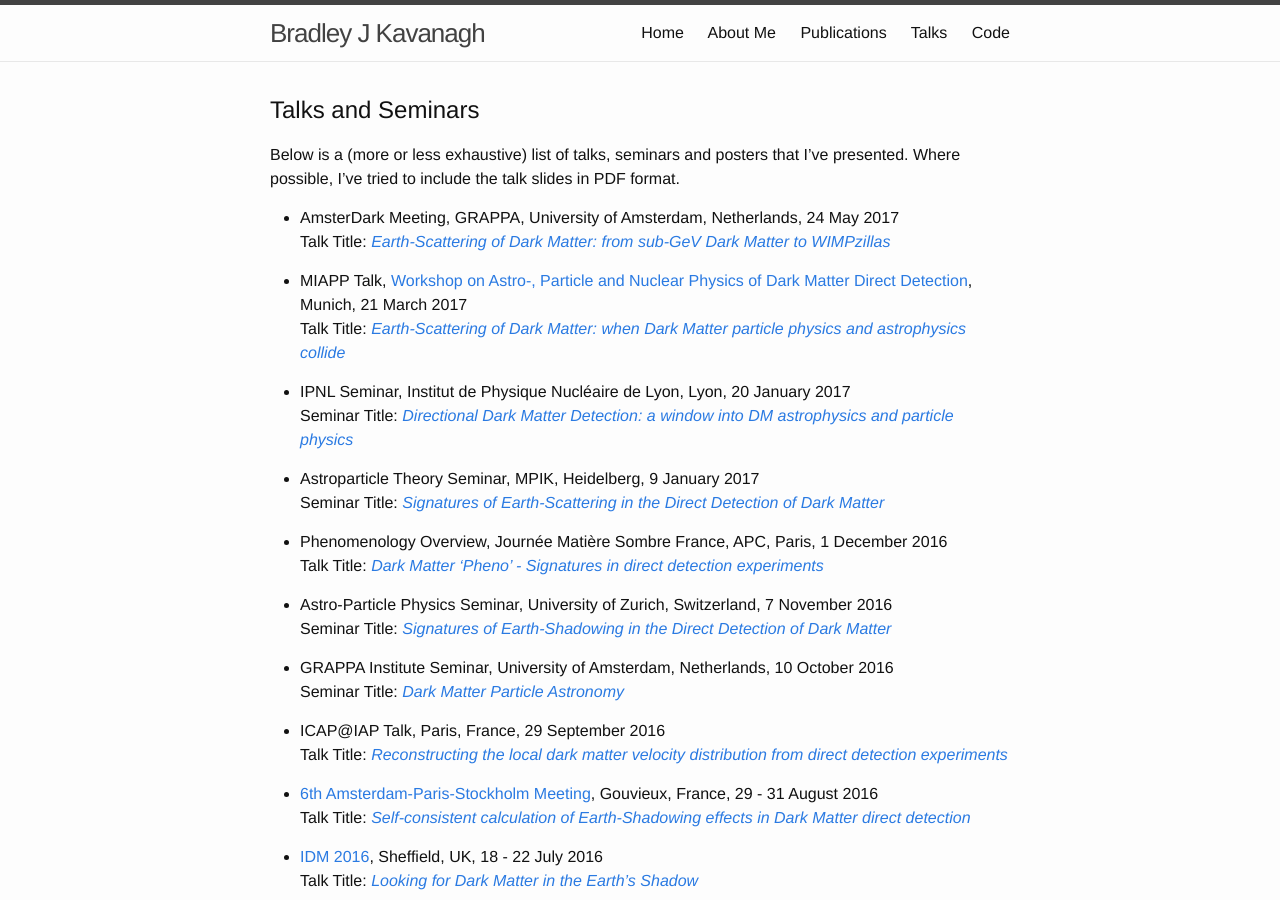
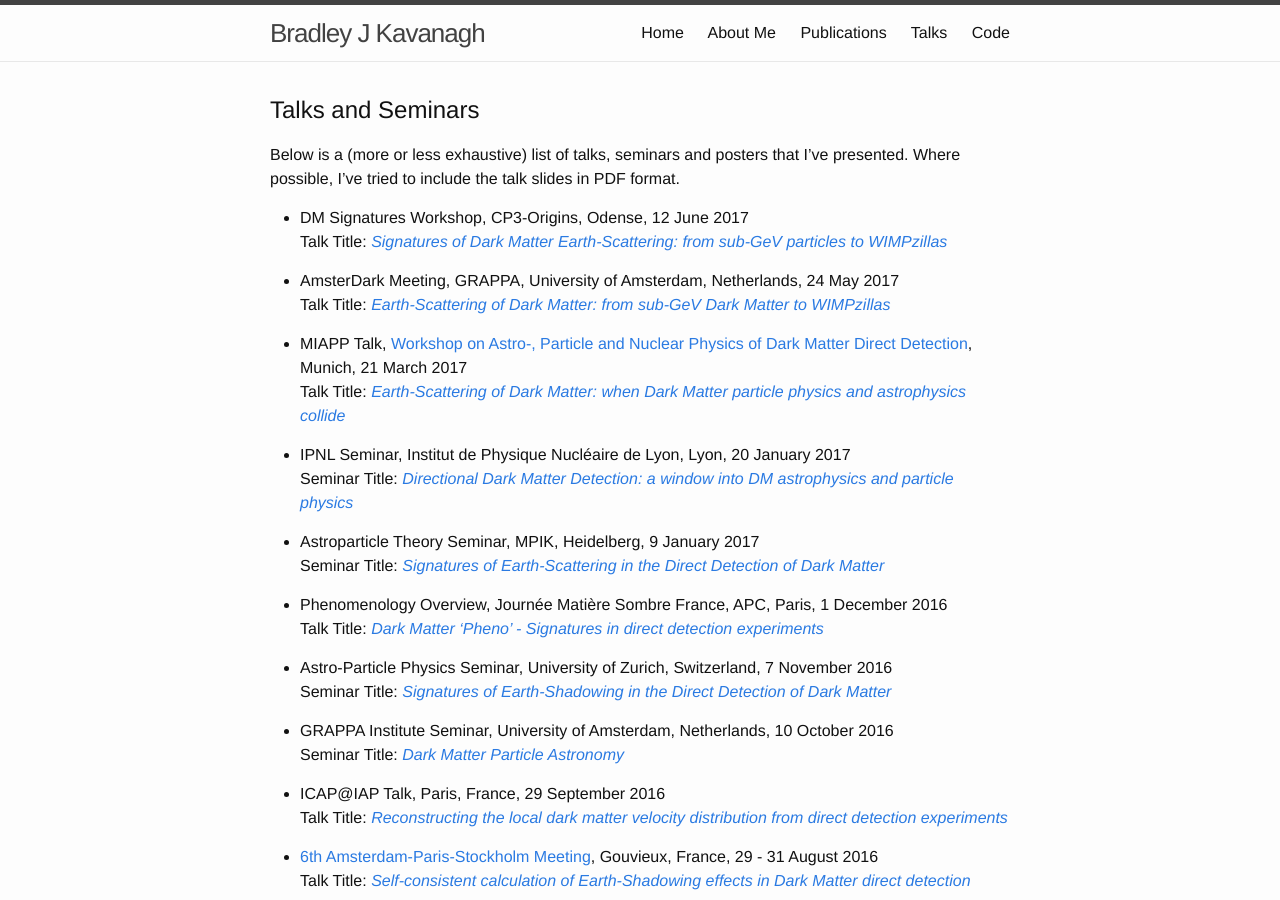
Before and after one commit to bradkav/bradkav.github.io, a Jekyll site: the page built from talks.md, in a window 1280 px wide and 900 px high. Built offline with Jekyll 4.4.1, drawn with Linux system fonts in a browser that asks for light colours.

Commit message:
Added Odense talk

```diff
--- a/talks.md
+++ b/talks.md
@@ -8,6 +8,9 @@ weight: 4
 ## Talks and Seminars
 
 Below is a (more or less exhaustive) list of talks, seminars and posters that I've presented. Where possible, I've tried to include the talk slides in PDF format.
+
+- DM Signatures Workshop, CP3-Origins, Odense, 12 June 2017
+Talk Title: [*Signatures of Dark Matter Earth-Scattering: from sub-GeV particles to WIMPzillas*](/assets/slides/KAVANAGH-DMsignatures.pdf)
 
 - AmsterDark Meeting, GRAPPA, University of Amsterdam, Netherlands, 24 May 2017
 Talk Title: [*Earth-Scattering of Dark Matter: from sub-GeV Dark Matter to WIMPzillas*](/assets/slides/KAVANAGH-AmsterDark.pdf)
```
Also changed, not shown: 1 other file.
